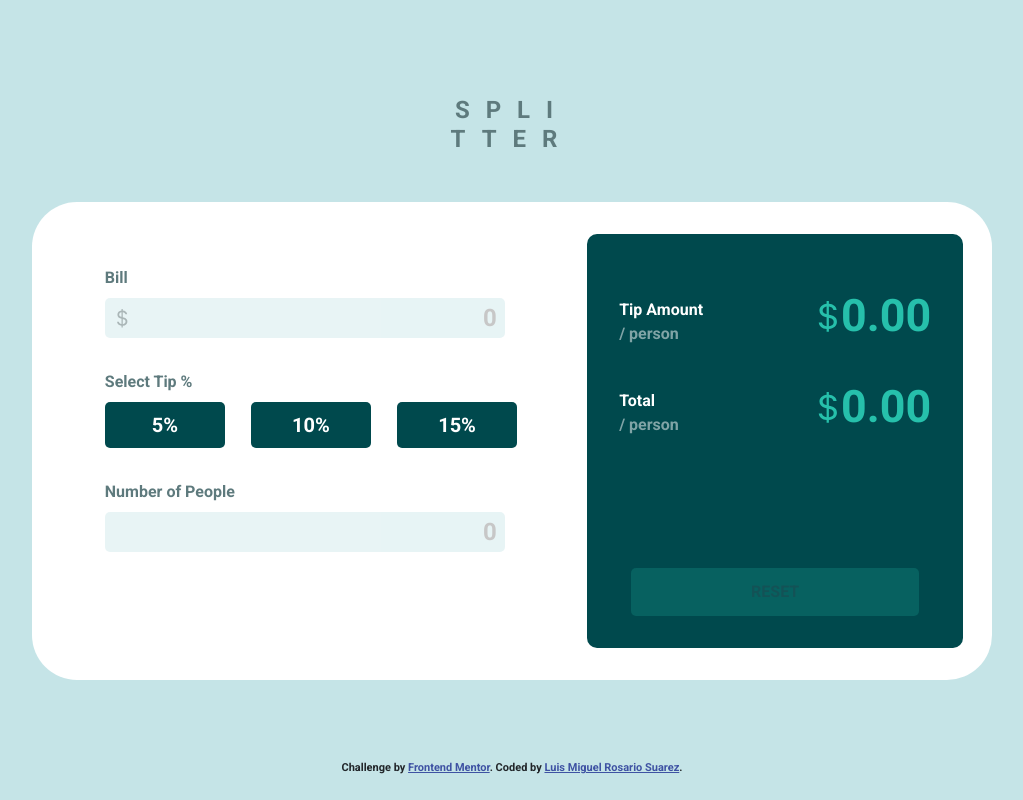
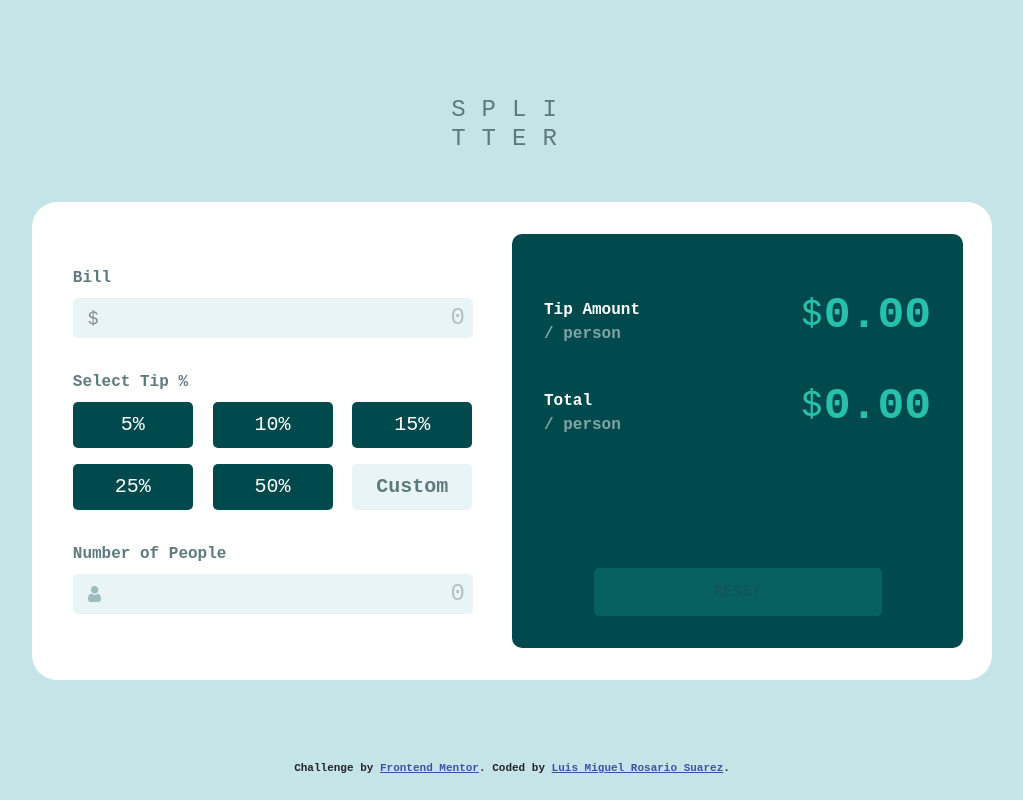
Before and after one commit to luisprooc/tip-calculator, a React (Create React App) app: page / in a window 1280 px wide. Shown: the whole page, without its empty margins (128-1151 px from the left). Built offline with nearby package versions, Linux system fonts and the light colour scheme.

Commit message:
fix: fix design

```diff
--- a/src/App.js
+++ b/src/App.js
@@ -6,7 +6,7 @@ const App = () => {
   return (
     <Container className="App" fluid="sm">
       <div className="App">
-        <h4 className="title">SPLI <br/> TTER</h4>
+        <h4 className="title">SPLI<br/>TTER</h4>
         <Calculator />
         <div className="attribution">
           Challenge by{" "}
--- a/src/components/Calculator.jsx
+++ b/src/components/Calculator.jsx
@@ -16,7 +16,7 @@ const Calculator = () => {
 
   return (
     <Row className="cal-container">
-      <Col lg="7">
+      <Col lg="6">
         <div className="cal-container-inputs">
           <label className="cal-label-inputs" for="bill" id="cal-label-bill">
             Bill
@@ -26,26 +26,35 @@ const Calculator = () => {
         </div>
         <div className="cal-container-inputs">
           <label className="cal-label-inputs">Select Tip %</label> <br />
-          <Row className="g-0">
-            <Col>
+          <Row>
+            <Col lg="4">
               <button className="cal-tip-btn">5%</button>
             </Col>
-            <Col>
+            <Col lg="4">
               <button className="cal-tip-btn">10%</button>
             </Col>
-            <Col>
+            <Col lg="4">
               <button className="cal-tip-btn">15%</button>
+            </Col>
+            <Col lg="4" className="mt-3">
+              <button className="cal-tip-btn">25%</button>
+            </Col>
+            <Col lg="4" className="mt-3">
+              <button className="cal-tip-btn">50%</button>
+            </Col>
+            <Col lg="4" className="mt-3">
+            <input id="cal-tip-input" placeholder={"Custom"} />
             </Col>
 
           </Row>
         </div>
         <div className="cal-container-inputs">
-          <label className="cal-label-inputs">Number of People</label> <br />
+          <label className="cal-label-inputs" id="cal-label-people" for="people">Number of People</label> <br />
           <input className="cal-inputs" placeholder={totalPeople} />
         </div>
       </Col>
-      <Col className="cal-total-box" lg="5">
-        <Row className="mb-4">
+      <Col className="cal-total-box" lg="6">
+        <Row className="mb-4 justify-content-between">
           <Col>
             <p>
               Tip Amount <br />{" "}
@@ -56,14 +65,14 @@ const Calculator = () => {
             <div className="test">
               <p className="cal-total-digits">
                 <span>
-                  <IconDollar width={35} height={35} />{" "}
-                </span>{" "}
+                  <IconDollar width={35} height={35} />
+                </span>
                 {tipAmount}
               </p>
             </div>
           </Col>
         </Row>
-        <Row className="mt-4">
+        <Row className="mt-4 justify-content-between">
           <Col>
             <p>
               Total <br /> <span className="cal-span-person">/ person</span>
@@ -72,8 +81,8 @@ const Calculator = () => {
           <Col>
             <p className="cal-total-digits">
               <span>
-                <IconDollar width={35} height={35} />{" "}
-              </span>{" "}
+                <IconDollar width={35} height={35} />
+              </span>
               {total}
             </p>
           </Col>
--- a/src/components/calculator.css
+++ b/src/components/calculator.css
@@ -1,30 +1,38 @@
 .cal-container{
   background-color: hsl(0, 0%, 100%);
-  border-radius: 45px;
+  border-radius: 25px;
   padding: 2rem 1.8rem;
 }
 
 .cal-inputs {
-  background-color: hsl(185, 41%, 84%);
+  background-color: hsl(185, 41%, 84%,0.4);
   border: none;
   border-radius: 5px;
   max-width: 25rem;
   width: 25rem;
   height: 2.5rem;
-  opacity: 0.4;
   text-align: end;
   padding-right: 0.5rem;
   font-size: 24px;
+  color: hsl(183, 100%, 15%);
 }
 
 
 #cal-label-bill::before {
   content: url("./images/icon-dollar.svg");
   position: absolute;
-  top: 180%;
+  top: 185%;
   left: 30%;
-  width: 1.3rem;
+  width: 1.1rem;
   opacity: 0.4;
+}
+
+#cal-label-people::before {
+  content: url("./images/icon-person.svg");
+  position: absolute;
+  top: 185%;
+  left: 10%;
+  width: 1.2rem;
 }
 
 .cal-label-inputs {
@@ -33,8 +41,13 @@
   margin-bottom: 0.5rem;
 }
 
+.cal-inputs::placeholder {
+  color: hsl(186, 14%, 43%);
+  opacity: 0.4;
+}
+
 .cal-container-inputs {
-  margin: 2rem;
+  margin: 2rem 2rem 2rem 0;
 }
 
 .cal-tip-btn {
@@ -46,6 +59,24 @@
   padding-bottom: 0.5rem;
   width: 7.5rem;
   font-size: 20px;
+}
+
+#cal-tip-input {
+  max-width: 7.5rem;
+  font-size: 20px;
+  padding-top: 0.5rem;
+  padding-bottom: 0.5rem;
+  border: none;
+  background-color: hsl(185, 41%, 84%,0.4);
+  text-align: center;
+  color: hsl(183, 100%, 15%);
+  font-weight: bold;
+  cursor: pointer;
+  border-radius: 5px;
+}
+
+#cal-tip-input::placeholder {
+  color: hsl(186, 14%, 43%);
 }
 
 .cal-total-box{
@@ -76,11 +107,11 @@
 .cal-total-digits {
   color: hsl(172, 67%, 45%);
   font-size: 2.8rem;
-  text-align: end;
+  text-align: right;
   margin-top: -1rem;
 
 }
 .cal-total-digits span{
   position: relative;
-  right: -15px;
+  right: -5px;
 }
--- a/src/index.css
+++ b/src/index.css
@@ -1,7 +1,6 @@
-
-
 body {
   margin: 0;
-  font-family: 'Roboto', sans-serif;
+  font-family: 'Space Mono', monospace;
   background-color: hsl(185, 41%, 84%);
+  font-weight: 700;
 }
```
